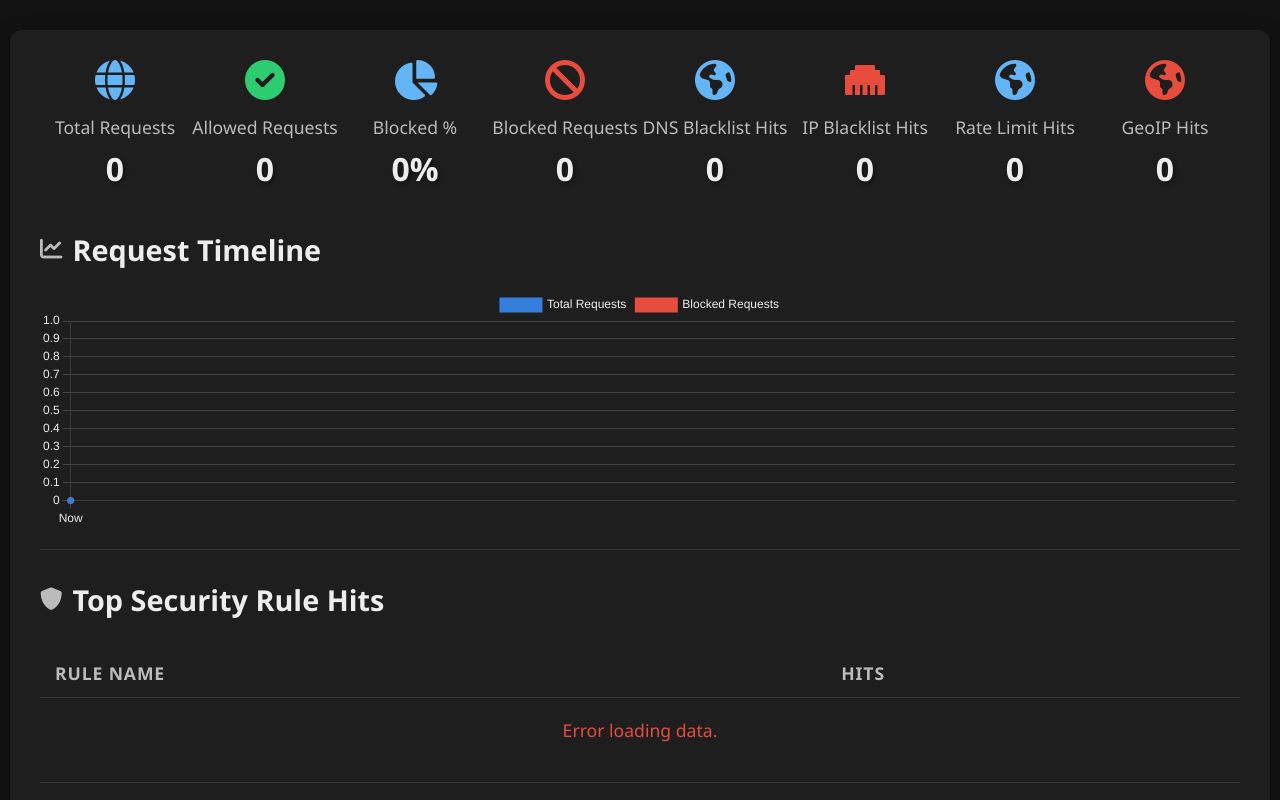
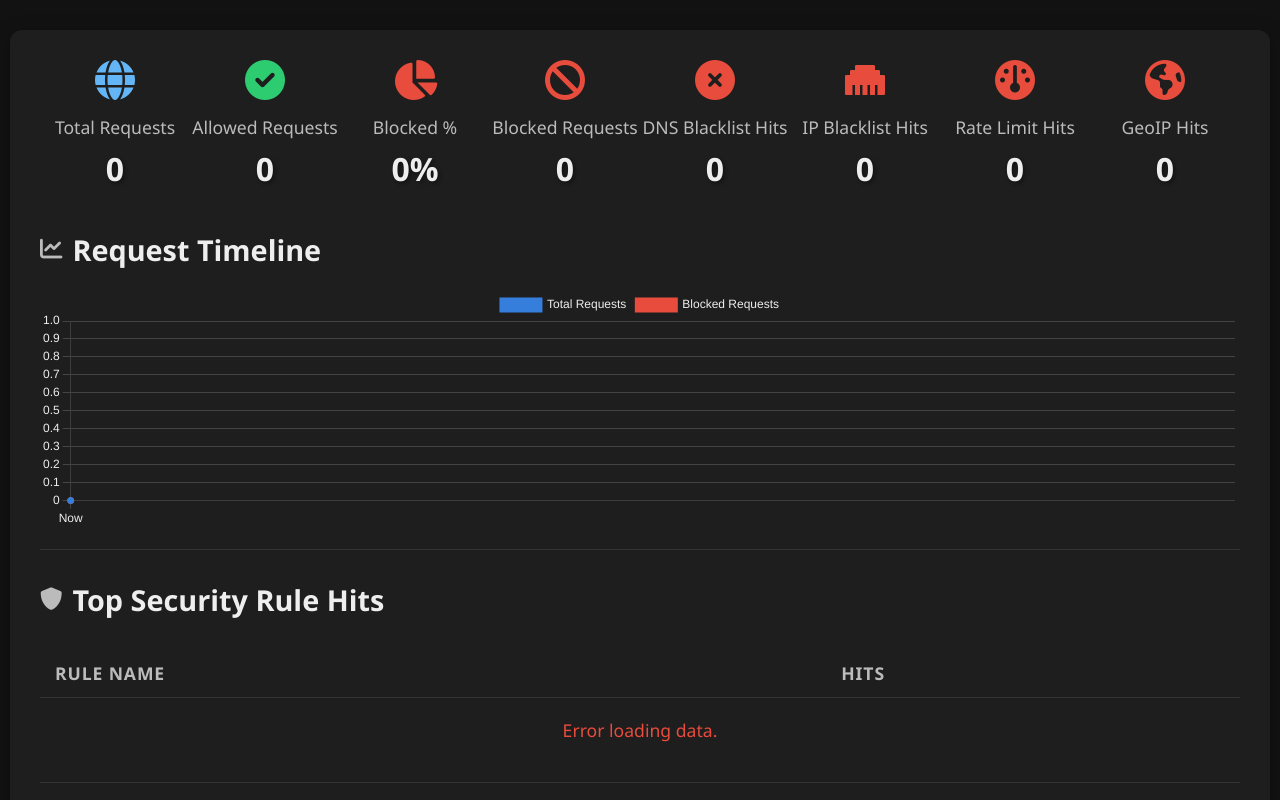
Before and after one commit to limitcool/caddy-waf, a plain HTML site: page ui/index.html in a window 1280 px wide. Shown: the top 800 px of the page. Drawn offline with nearby package versions, Linux system fonts and the light colour scheme; no server answers.

Commit message:
UI icons update

```diff
--- a/ui/index.html
+++ b/ui/index.html
@@ -166,7 +166,7 @@
                 <div class="metric-value allowed" id="allowed-requests">0</div>
             </div>
             <div class="metric">
-                <i class="metric-icon fas fa-chart-pie" style="color: var(--accent-color);"></i>
+                <i class="metric-icon fas fa-chart-pie" style="color: var(--error-color);"></i>
                 <div class="metric-label">Blocked %</div>
                 <div class="metric-value blocked-percentage" id="blocked-percentage">0%</div>
             </div>
@@ -176,7 +176,7 @@
                 <div class="metric-value blocked" id="blocked-requests">0</div>
             </div>
             <div class="metric">
-                <i class="metric-icon fas fa-earth-americas" style="color: var(--accent-color);"></i>
+                <i class="metric-icon fas fa-circle-xmark" style="color: var(--error-color);"></i>
                 <div class="metric-label">DNS Blacklist Hits</div>
                 <div class="metric-value" id="dns-blacklist-hits">0</div>
             </div>
@@ -186,7 +186,7 @@
                 <div class="metric-value" id="ip-blacklist-hits">0</div>
             </div>
             <div class="metric">
-                <i class="metric-icon fas fa-earth-americas" style="color: var(--accent-color);"></i>
+                <i class="metric-icon fas fa-gauge" style="color: var(--error-color);"></i>
                 <div class="metric-label">Rate Limit Hits</div>
                 <div class="metric-value" id="dns-blacklist-hits">0</div>
             </div>
```
